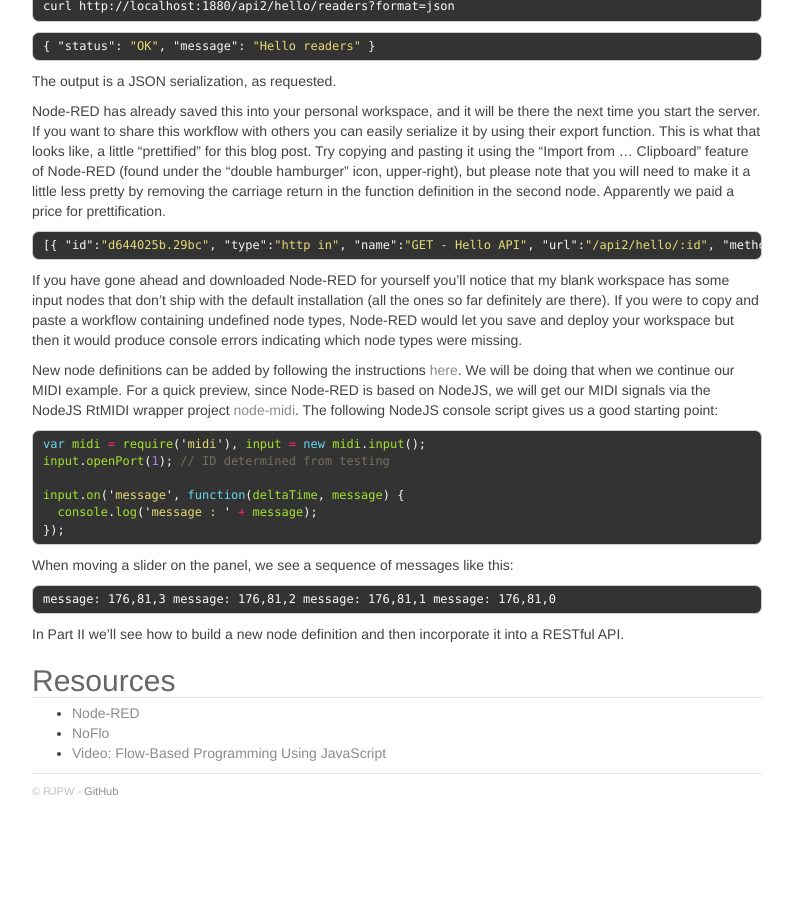
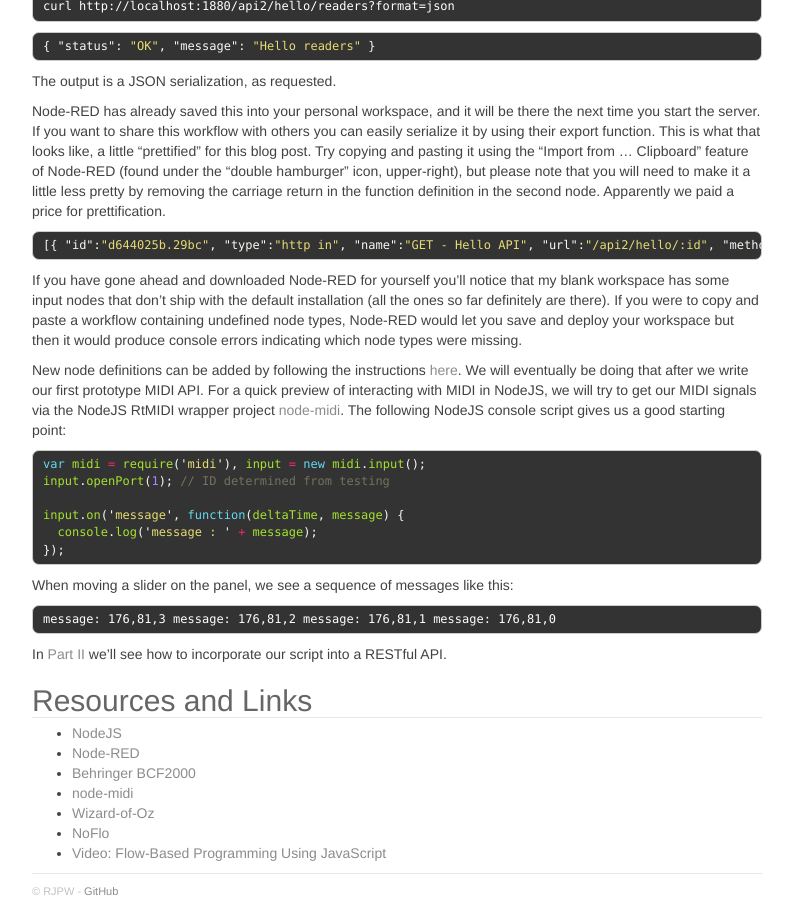
Before and after one commit to rjpw/rjpw.github.io, a Jekyll site: the page built from _posts/2015-2-2-visual-architect.md, in a window 1280 px wide and 900 px high, scrolled down 4861 px. Shown: the whole window, without its empty margins (338-1131 px from the left). Built offline with Jekyll 4.4.1, drawn with Linux system fonts in a browser that asks for light colours; nearby versions of some CDN libraries; before the commit the page ends 5661 px from its top, so only the background shows below that.

Commit message:
Updated links

```diff
--- a/_posts/2015-2-2-visual-architect.md
+++ b/_posts/2015-2-2-visual-architect.md
@@ -138,7 +138,7 @@
 
 If you have gone ahead and downloaded Node-RED for yourself you'll notice that my blank workspace has some input nodes that don't ship with the default installation (all the ones so far definitely are there). If you were to copy and paste a workflow containing undefined node types, Node-RED would let you save and deploy your workspace but then it would produce console errors indicating which node types were missing.
 
-New node definitions can be added by following the instructions [here](http://nodered.org/docs/creating-nodes/). We will be doing that when we continue our MIDI example. For a quick preview, since Node-RED is based on NodeJS, we will get our MIDI signals via the NodeJS RtMIDI wrapper project [node-midi](https://github.com/justinlatimer/node-midi). The following NodeJS console script gives us a good starting point:
+New node definitions can be added by following the instructions [here](http://nodered.org/docs/creating-nodes/). We will eventually be doing that after we write our first prototype MIDI API. For a quick preview of interacting with MIDI in NodeJS, we will try to get our MIDI signals via the NodeJS RtMIDI wrapper project [node-midi](https://github.com/justinlatimer/node-midi). The following NodeJS console script gives us a good starting point:
 
 {% highlight javascript %}
 var midi = require('midi'), input = new midi.input();
@@ -158,10 +158,14 @@
 message: 176,81,0
 {% endhighlight %}
 
-In Part II we'll see how to build a new node definition and then incorporate it into a RESTful API.
+In [Part II]({% post_url 2015-2-7-visual-architect-ii %}) we'll see how to incorporate our script into a RESTful API.
 
-## <a name="Resources"></a>Resources
+## <a name="Resources"></a>Resources and Links
 
+* [NodeJS](http://nodejs.org/)
 * [Node-RED](http://nodered.org/)
+* [Behringer BCF2000](http://www.behringer.com/EN/Products/BCF2000.aspx)
+* [node-midi](https://github.com/justinlatimer/node-midi)
+* [Wizard-of-Oz](http://www.usabilitybok.org/wizard-of-oz)
 * [NoFlo](http://noflojs.org/)
 * [Video: Flow-Based Programming Using JavaScript](https://www.youtube.com/watch?v=hot_0Kn-xJE)
```
Also changed, not shown: _posts/2015-2-7-visual-architect-ii.md (+6 -0 lines).
